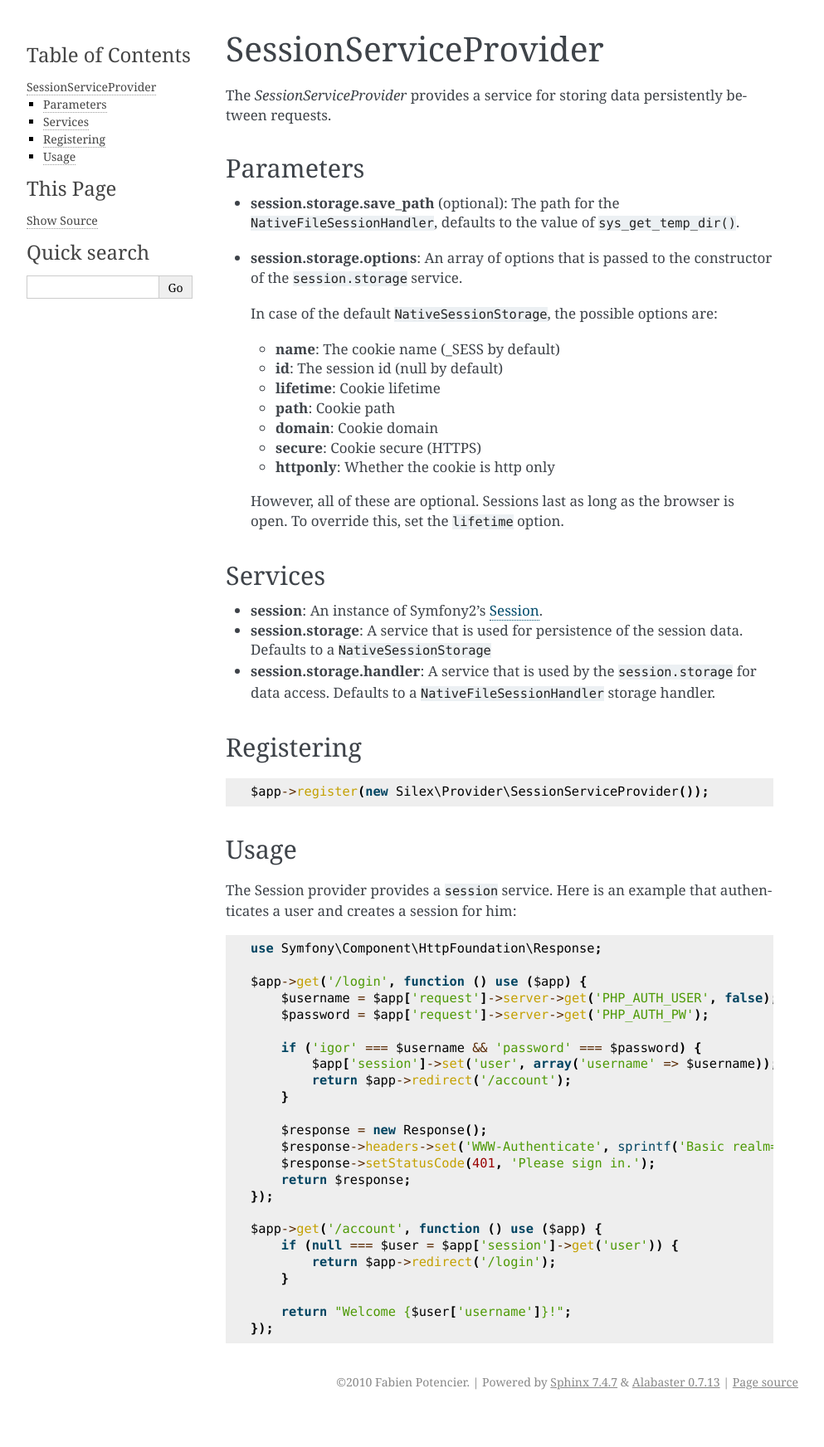
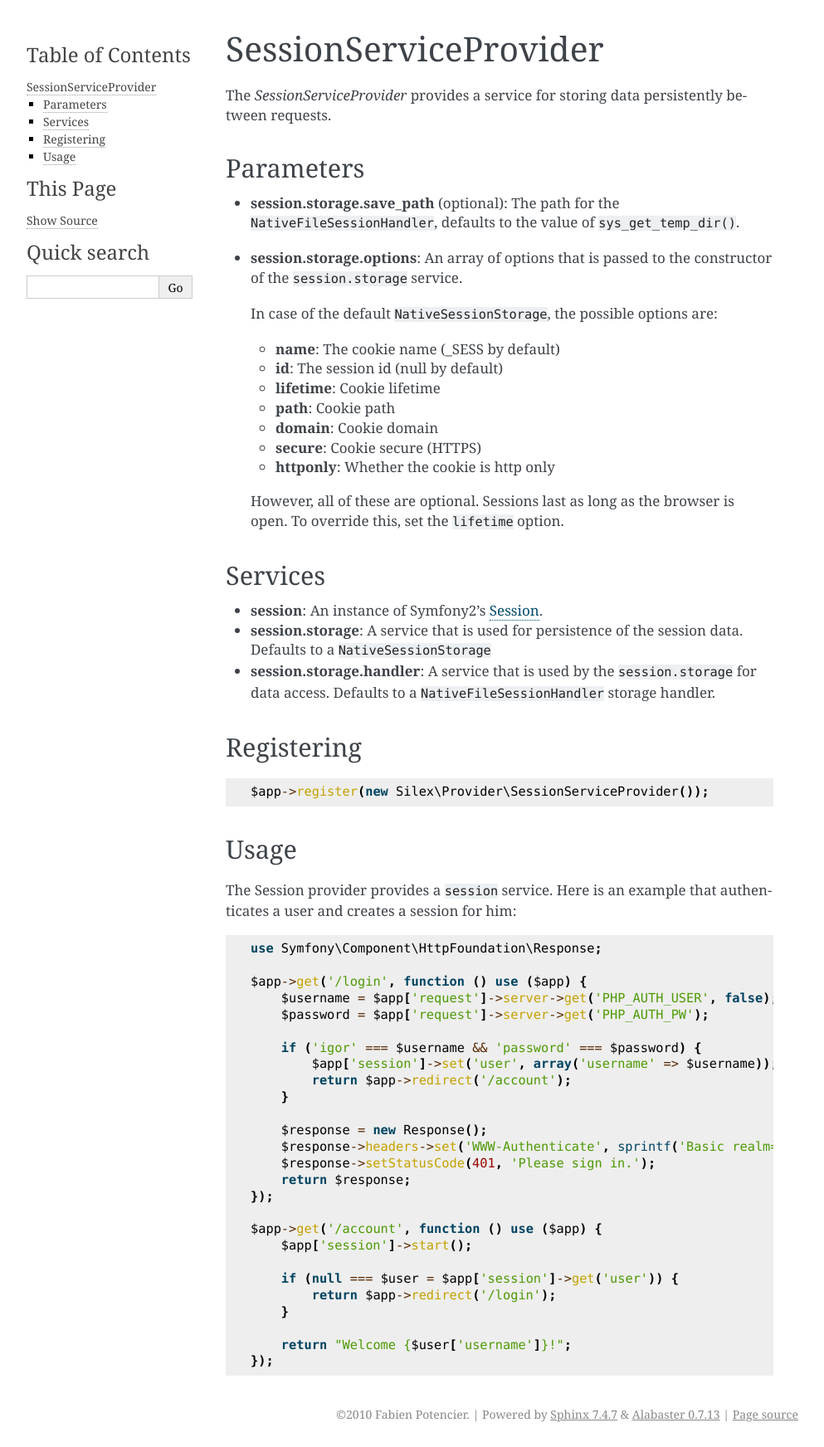
Before and after one commit to silexphp/Silex, a Sphinx documentation site: the page built from doc/providers/session.rst, in a window 1280 px wide. Shown: the whole page at 83% size, without its empty margins (148-1141 px from the left). Built offline with Sphinx 7.4.7, drawn with Linux system fonts in a browser that asks for light colours; before the commit the page ends 1705 px from its top, so only the background shows below that.

Commit message:
The code example doesn't work out of the box, it seems that the session isn't started after login. As I was not able to understand why, it seems that strating the session manualy (with $app['session']->start();) is enougth.

```diff
--- a/doc/providers/session.rst
+++ b/doc/providers/session.rst
@@ -70,6 +70,8 @@ example that authenticates a user and creates a session for him::
     });
 
     $app->get('/account', function () use ($app) {
+        $app['session']->start();
+
         if (null === $user = $app['session']->get('user')) {
             return $app->redirect('/login');
         }
```
